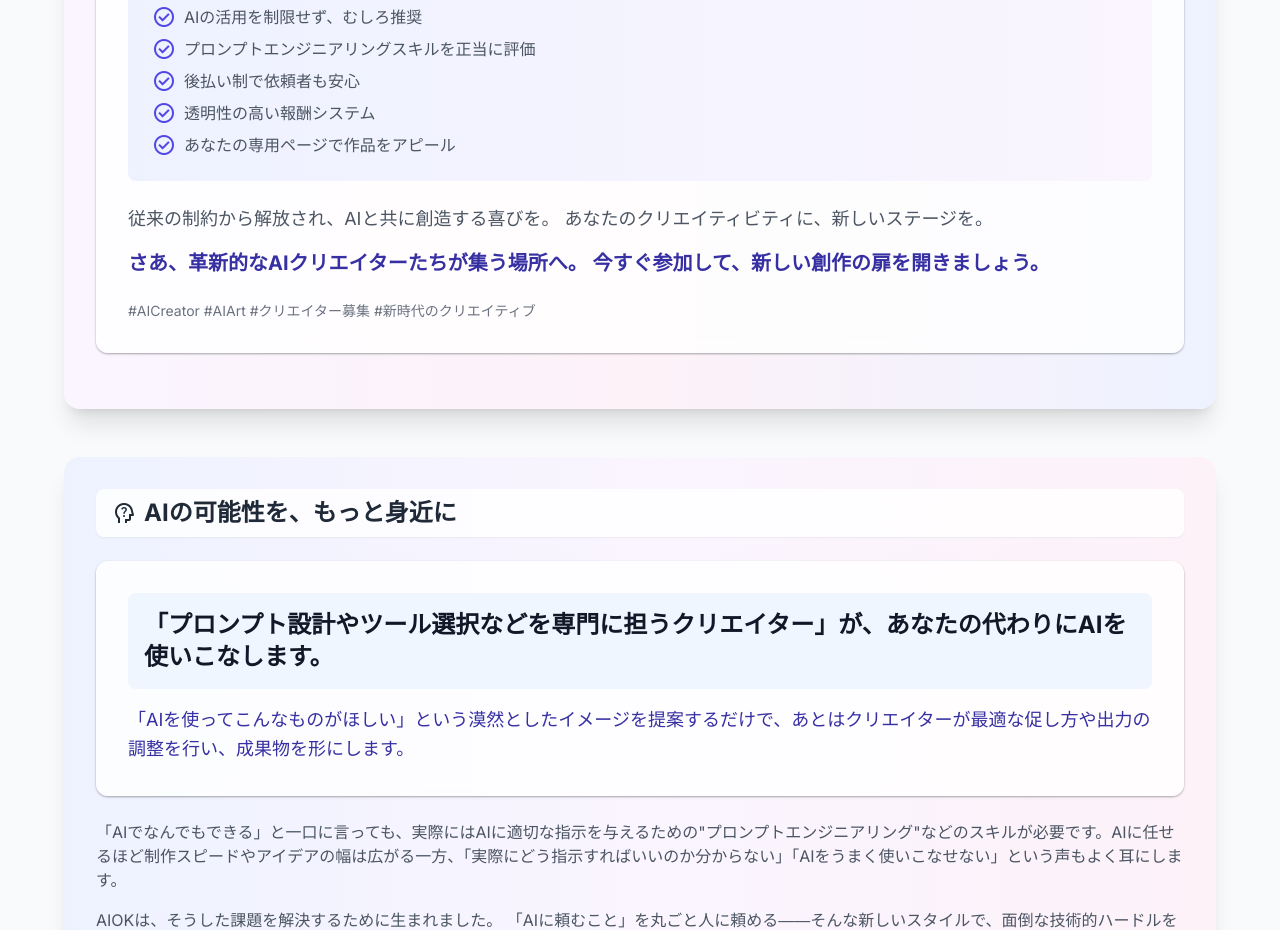
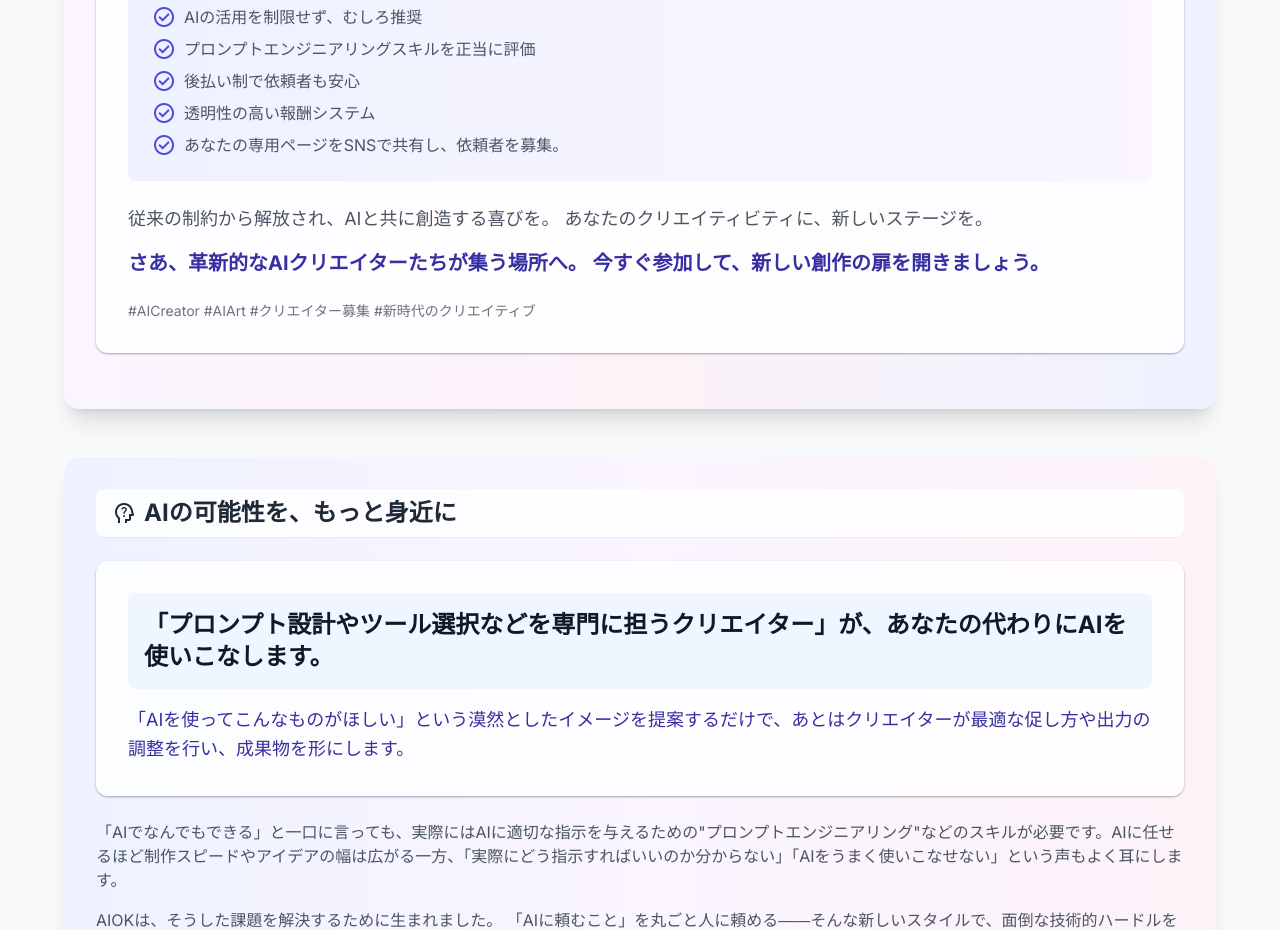
Before and after one commit to hayakawa1/aiok, a Next.js app: page / in a window 1280 px wide. Shown: the part 1240-2170 px from the top of the page. Built offline with nearby package versions, Linux system fonts and the light colour scheme; no server answers.

Commit message:
fix: AIクリエイター向けセクションの文言を修正

```diff
--- a/src/app/page.tsx
+++ b/src/app/page.tsx
@@ -93,7 +93,7 @@ export default function HomePage() {
                 </li>
                 <li className="flex items-center gap-2">
                   <span className="material-symbols-outlined text-indigo-600">check_circle</span>
-                  あなたの専用ページで作品をアピール
+                  あなたの専用ページをSNSで共有し、依頼者を募集。
                 </li>
               </ul>
             </div>
```
